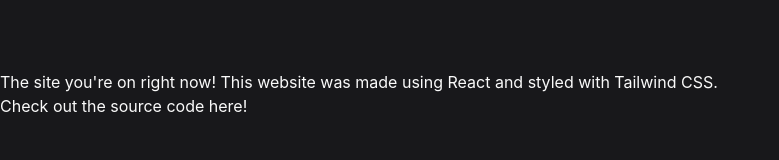
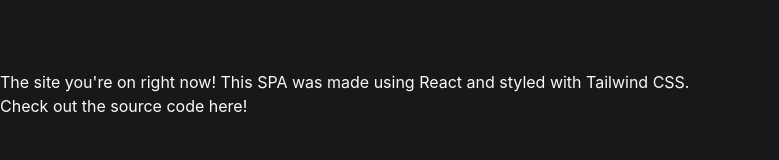
Before and after one commit to Jumbowo/portfolio, a React (Vite) app: page /projects in a window 1280 px wide. Shown: the part 2546-2706 px from the top of the page, without its empty margins (0-779 px from the left). Built offline with nearby package versions, Linux system fonts and the light colour scheme.

Commit message:
dots page + style clean up

```diff
--- a/src/App.tsx
+++ b/src/App.tsx
@@ -20,10 +20,7 @@
 
   return (
     <div
-      className="
-        flex flex-col
-        min-h-screen
-      "
+      className="flex flex-col min-h-screen"
       id="mainApp"
       onMouseMove={(event) => handleMouseMove(event)}
       style={{
--- a/src/Content.tsx
+++ b/src/Content.tsx
@@ -1,7 +1,6 @@
 import { Outlet } from "react-router-dom";
 
 export default function Content() {
-
   return (
     <div
       className="
--- /dev/null
+++ b/src/DotfilesContent.tsx
@@ -0,0 +1,21 @@
+export default function DotfilesContent() {
+  return (
+    <div className="flex flex-col grow p-4 text-2xl">
+      <p className="text-3xl"><strong>Dotfiles</strong></p>
+      <br/>
+      <p className="pb-8">
+        Dotfiles and stuff
+      </p>
+      <div
+        className="
+          border border-zinc-600 hover:border-zinc-400
+          bg-zinc-800 p-4 text-xl
+          overflow-auto flex md:flex-row flex-col justify-evenly gap-4
+          shadow-sm shadow-zinc-700
+        "
+      >
+
+      </div>
+    </div>
+  );
+}
--- a/src/ProjectCard.tsx
+++ b/src/ProjectCard.tsx
@@ -20,7 +20,7 @@
     >
       <div className="flex flex-col gap-4" >
         <h1 className="flex flex-row gap-1">
-          <a href={project.link} target="blank"><strong>{project.name}</strong></a>
+          <a className="text-2xl" href={project.link} target="blank"><strong>{project.name}</strong></a>
           <img className="w-4 invert-[.50] translate-y-0.5" src={externalLink}/>
         </h1>
         <p>{project.info}</p>
--- a/src/ProjectsContent.tsx
+++ b/src/ProjectsContent.tsx
@@ -2,40 +2,41 @@
 import placeholderImg from "./assets/placeholderImg.png";
 
 export default function ProjectContent() {
-  const portfolio = {
+  const projects = [
+    {
       name: "Portfolio",
-    info: "The site you're on right now! This website was made using React and styled with Tailwind CSS.",
+      info: "The site you're on right now! This SPA was made using React and styled with Tailwind CSS.",
       link: "/",
       sourceLink: "https://github.com/jumbowo/portfolio",
       img: placeholderImg,
-  };
-
-  const testProj = {
+    },
+    {
       name: "Google",
       info: "This is google.com, the search engine. It can do stuff like find things on the internet.",
       link: "https://google.com",
       sourceLink: "https://google.com",
       img: placeholderImg,
-  };
+    },
+    {
+      name: "Woof",
+      info: "Woof woof woof woof woof woof woof woof woof woof woof woof woof woof woof woof woof",
+      link: "https://google.com",
+      sourceLink: "https://google.com",
+      img: placeholderImg,
+    },
+  ];
 
   return (
-    <div
-      className="
-        flex flex-col
-        grow
-        p-4
-        text-2xl
-      "
-    >
+    <div className="flex flex-col grow p-4 text-2xl">
       <p className="text-3xl"><strong>Projects</strong></p>
       <p>
         <br/>
-        Check out some of the projects I've worked on below. They cover a wide range of skills and technologies.
+        Check out some of the projects I've worked on below.
+        They cover a wide range of skills and technologies.
         This list is constantly being updated!
       </p>
       <div className="pt-8 flex flex-col gap-4" >
-        <ProjectCard project={portfolio} />
-        <ProjectCard project={testProj} />
+        {projects.map((project) => <ProjectCard project={project} />)}
       </div>
     </div>
   );
--- a/src/TitleCard.tsx
+++ b/src/TitleCard.tsx
@@ -1,8 +1,10 @@
+import { Link } from "react-router-dom";
+
 export default function TitleCard() {
   return(
-    <div className="self-center basis-56 px-4" >
+    <Link className="self-center basis-56 px-4" to="/">
       <h1 className="text-4xl font-bold">Bryan Y</h1>
       <h2>Software Developer</h2>
-    </div>
+    </Link>
   );
 }
--- a/src/main.tsx
+++ b/src/main.tsx
@@ -7,6 +7,7 @@
 import ProjectsContent from './ProjectsContent.tsx';
 import ContactContent from './ContactContent.tsx';
 import MainContent from './MainContent.tsx';
+import DotfilesContent from './DotfilesContent.tsx';
 
 const router = createBrowserRouter([
   {
@@ -30,6 +31,10 @@
         path: "contact",
         element: <ContactContent />
       },
+      {
+        path: "dotfiles",
+        element: <DotfilesContent />
+      },
     ]
   },
 ])
```
Also changed, not shown: src/ContactContent.tsx (+1 -8 lines), src/MainContent.tsx (+1 -7 lines). Lines whose indentation alone changed are shown as unchanged.
